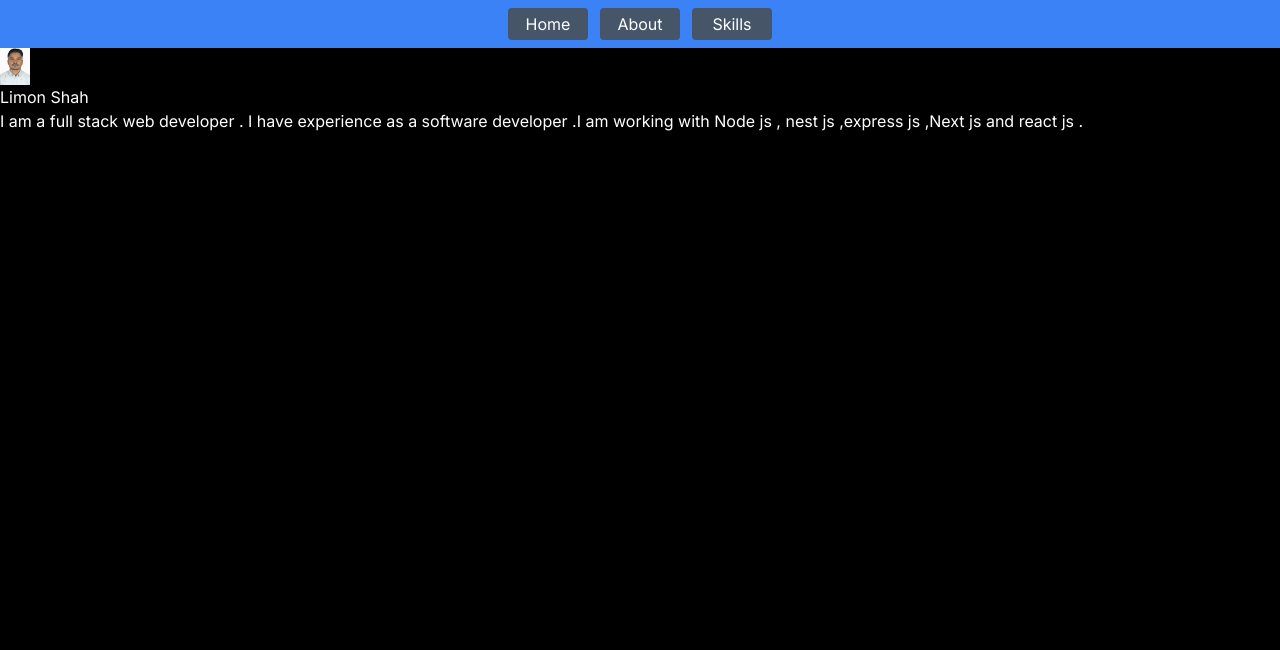
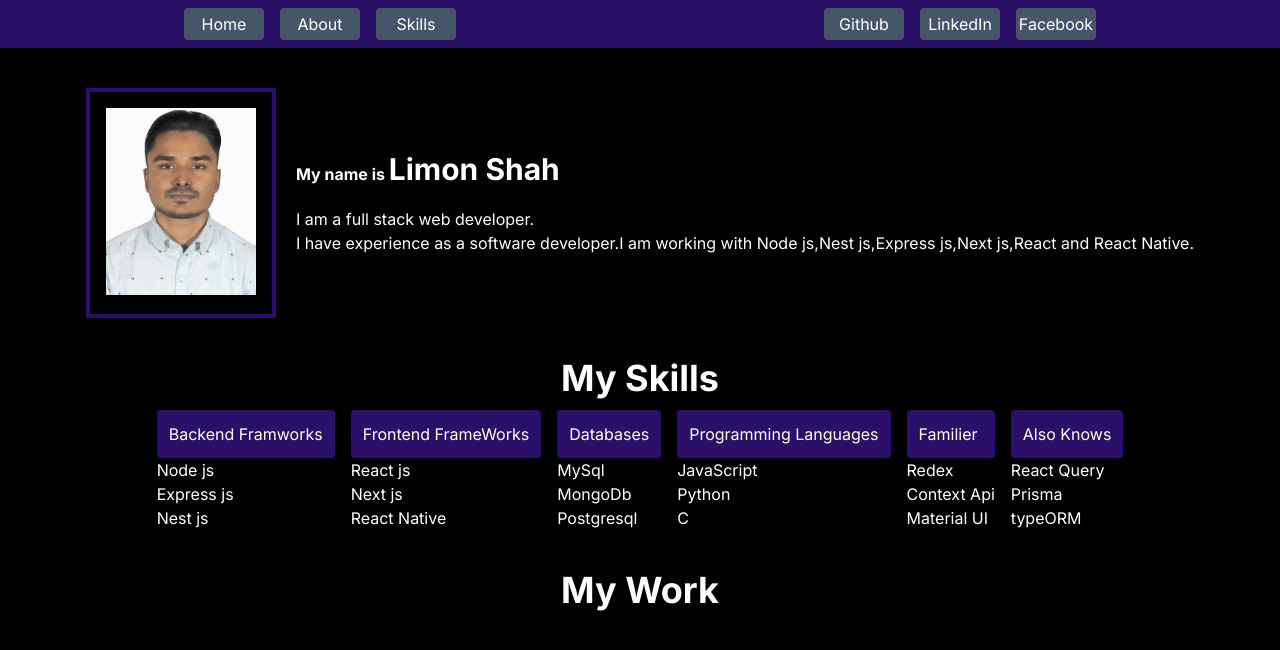
Before and after one commit to limonPRO/my-portfolio, a Next.js app: page / in a window 1280 px wide. Shown: the top 650 px of the page. Built offline with nearby package versions, Linux system fonts and the light colour scheme.

Commit message:
add skills and about me in hero pages

```diff
--- a/components/Header.tsx
+++ b/components/Header.tsx
@@ -2,9 +2,9 @@ import Link from 'next/link';
 
 const Header = () => {
   return (
-    <header className='text-white flex flex-row items-center justify-center space-x-3 h-12 w-full bg-blue-500'>
-
-          <div className='h-8 w-20 bg-slate-600 rounded flex items-center justify-center hover:bg-black text-white-400 '>
+    <header className='text-white flex flex-row justify-around items-center h-12 w-full bg-[#2b106a]'>
+         <div className='flex space-x-4'>
+         <div className='h-8 w-20 bg-slate-600 rounded flex items-center justify-center hover:bg-black text-white-400 '>
             <Link href="/">Home</Link>
           </div>
           <div className='h-8 w-20 bg-slate-600 rounded flex items-center justify-center hover:bg-black text-white-400'>
@@ -13,6 +13,19 @@ const Header = () => {
           <div className='h-8 w-20 bg-slate-600 rounded flex items-center justify-center hover:bg-black text-white-400'>
             <Link href="/skills">Skills</Link>
           </div>
+         </div>
+         <div className='flex space-x-4'>
+         <div className='h-8 w-20 bg-slate-600 rounded flex items-center justify-center hover:bg-black text-white-400 '>
+            <Link href="/">Github</Link>
+          </div>
+          <div className='h-8 w-20 bg-slate-600 rounded flex items-center justify-center hover:bg-black text-white-400'>
+            <Link href="/about">LinkedIn</Link>
+          </div>
+          <div className='h-8 w-20 bg-slate-600 rounded flex items-center justify-center hover:bg-black text-white-400'>
+            <Link href="/skills">Facebook</Link>
+          </div>
+         </div>
+
 
     </header>
   );
--- a/components/Hero.tsx
+++ b/components/Hero.tsx
@@ -1,21 +1,85 @@
 import Image from "next/image";
 
-import limon from "../assets/limon.jpg"
+import limon from "../assets/limon.jpg";
 
 export default function Hero() {
   return (
     <div className="">
-      <div className="">
-        <div>
-            <Image width={30} height={30} src={limon} alt=""/>
+      {/* about me  */}
+      <div className="flex items-center justify-center flex-row pt-10  space-x-5  ">
+        {/* <div className="relative"> */}
+        {/* <div className="h-[15px] w-[150px] bg-white box-border border-2"/> */}
+        <div className=" relative box-border h-[230px] w-[190px] p-4 border-4 border-[#2b106a] ...">
+          <Image
+            className=" absolute"
+            width={150}
+            height={150}
+            src={limon}
+            alt="Limon"
+          />
         </div>
         <div className="text-white">
-            <h4>Limon Shah</h4>
-            <p>I am a full stack web developer . I have experience as a software developer .I am working with Node js , nest js ,express js ,Next js  and react js .
-            </p>
+          <h4 className="font-bold">
+            My name is <span className="text-3xl"> Limon Shah</span>{" "}
+          </h4>
+          <p className="pt-5">
+            I am a full stack web developer.
+            <br /> I have experience as a software developer.I am working with
+            Node js,Nest js,Express js,Next js,React and React Native.
+          </p>
         </div>
       </div>
-      <div></div>
+
+      {/* skills */}
+      <div className="text-white">
+        <h2 className="text-4xl font-bold flex items-center justify-center flex-row pt-10  space-x-5">
+          My Skills
+        </h2>
+        <div className="flex items-center justify-center space-x-4 mt-3">
+          <div className="">
+            <h4 className="p-3 bg-[#2b106a] rounded">Backend Framworks</h4>
+            <p>Node js</p>
+            <p>Express js</p>
+            <p>Nest js</p>
+          </div>
+          <div>
+            <h4 className="p-3 bg-[#2b106a] rounded">Frontend FrameWorks</h4>
+            <p> React js </p>
+            <p> Next js</p>
+            <p> React Native</p>
+          </div>
+          <div>
+            <h4 className="p-3 bg-[#2b106a] rounded">Databases</h4>
+            <p> MySql </p>
+            <p> MongoDb</p>
+            <p> Postgresql</p>
+          </div>
+          <div>
+            <h4 className="p-3 bg-[#2b106a] rounded">Programming Languages</h4>
+            <p> JavaScript </p>
+            <p> Python</p>
+            <p> C</p>
+          </div>
+          <div>
+            <h4 className="p-3 bg-[#2b106a] rounded">Familier</h4>
+            <p> Redex </p>
+            <p> Context Api</p>
+            <p> Material UI</p>
+          </div>
+          <div>
+            <h4 className="p-3 bg-[#2b106a] rounded">Also Knows</h4>
+            <p> React Query</p>
+            <p> Prisma</p>
+            <p> typeORM</p>
+          </div>
+        </div>
+      </div>
+      {/* my work */}
+      <div className="text-white">
+      <h2 className="text-4xl font-bold flex items-center justify-center flex-row pt-10  space-x-5">
+          My Work
+        </h2>
+      </div>
     </div>
   );
 }
```
